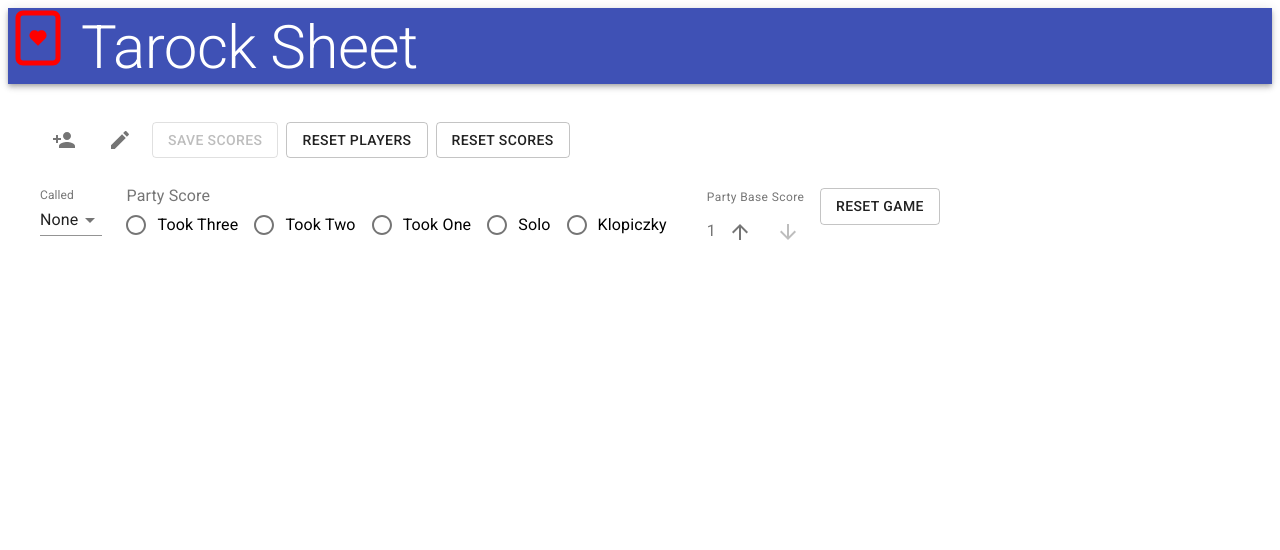
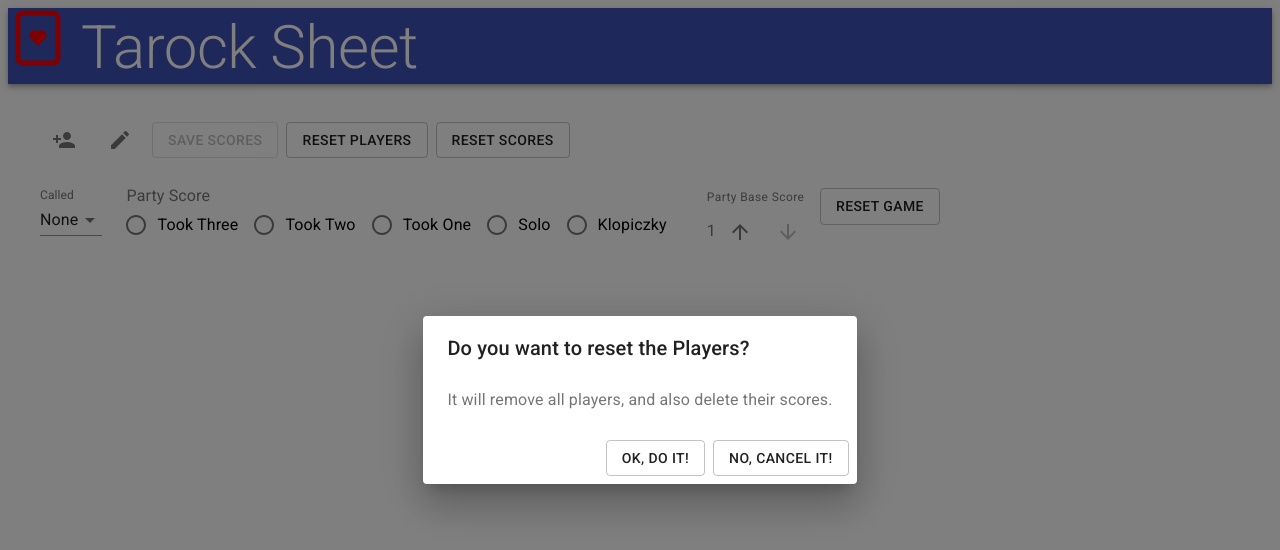
Before and after one commit to samson84/tarock-sheet, a React (Create React App) app: page / in a window 1280 px wide. Both pictures are taken after a click on the button "RESET PLAYERS". Shown: the top 550 px of the page. Built offline with nearby package versions, Linux system fonts and the light colour scheme.

Commit message:
Add confirmation to destroy functions.

```diff
--- /dev/null
+++ b/src/components/Confirm.tsx
@@ -0,0 +1,67 @@
+import React, { useState } from "react";
+import Button from "@material-ui/core/Button";
+import Dialog from "@material-ui/core/Dialog";
+import DialogActions from "@material-ui/core/DialogActions";
+import DialogContent from "@material-ui/core/DialogContent";
+import DialogContentText from "@material-ui/core/DialogContentText";
+import useMediaQuery from "@material-ui/core/useMediaQuery";
+import { useTheme } from "@material-ui/core/styles";
+import { DialogTitle } from "@material-ui/core";
+
+interface ConfirmProps {
+  title?: string;
+  text?: string;
+  target: (clickHandler: () => void) => React.ReactElement;
+  onConfirm: () => void;
+}
+
+const Confrim = ({
+  text = "",
+  title = "",
+  target,
+  onConfirm,
+}: ConfirmProps) => {
+  const [open, setOpen] = useState(false);
+  const theme = useTheme();
+  const fullScreen = useMediaQuery(theme.breakpoints.down("sm"));
+
+  const handleClick = () => {
+    setOpen(true);
+  };
+
+  const handleOk = () => {
+    onConfirm();
+    handleClose();
+  };
+
+  const handleClose = () => {
+    setOpen(false);
+  };
+
+  return (
+    <>
+      {target(handleClick)}
+      <Dialog fullScreen={fullScreen} open={open} onClose={handleClose}>
+        <DialogTitle>{title}</DialogTitle>
+        <DialogContent>
+          <DialogContentText>{text}</DialogContentText>
+        </DialogContent>
+        <DialogActions>
+          <Button onClick={handleOk} color="default" variant="outlined">
+            Ok, do it!
+          </Button>
+          <Button
+            onClick={handleClose}
+            color="default"
+            variant="outlined"
+            autoFocus
+          >
+            No, cancel it!
+          </Button>
+        </DialogActions>
+      </Dialog>
+    </>
+  );
+};
+
+export default Confrim;
--- a/src/components/Players.tsx
+++ b/src/components/Players.tsx
@@ -26,6 +26,7 @@ import { MdPerson as UserIcon } from "react-icons/md";
 import { MdPersonAdd as AddUserIcon } from "react-icons/md";
 import { MdDone as FinishEditingIcon } from "react-icons/md";
 import WinnerIcon from "@material-ui/icons/EmojiEvents";
+import Confrim from "./Confirm";
 
 interface PlayerAvatarProps {
   player: Player;
@@ -83,9 +84,16 @@ const EditablePlayerItem = (props: EditablePlayerItemProps) => {
             </Grid>
           </Grid>
           <Grid item>
-            <IconButton onClick={handleRemove}>
+            <Confrim
+              title={`Do you want to remove ${player.name || "this player"}?`}
+              text="It will remove the player, and deletes its score too."
+              target={(handleClick) => (
+                <IconButton onClick={handleClick}>
                   <RemoveIcon />
                 </IconButton>
+              )}
+              onConfirm={handleRemove}
+            />
           </Grid>
         </Grid>
       </CardContent>
@@ -189,14 +197,28 @@ const Players = (props: PlayersProps) => {
           </Button>
         </Grid>
         <Grid item>
-          <Button variant="outlined" onClick={onResetPlayers}>
+          <Confrim
+            title="Do you want to reset the Players?"
+            text="It will remove all players, and also delete their scores."
+            target={(handleClick) => (
+              <Button variant="outlined" onClick={handleClick}>
                 Reset Players
               </Button>
+            )}
+            onConfirm={onResetPlayers}
+          />
         </Grid>
         <Grid item>
-          <Button variant="outlined" onClick={onResetScores}>
+          <Confrim
+            title="Do you want to reset the Scores?"
+            text="It will reset the scores to the players' base score, but keeps all the players."
+            target={(handleClick) => (
+              <Button variant="outlined" onClick={handleClick}>
                 Reset Scores
               </Button>
+            )}
+            onConfirm={onResetScores}
+          />
         </Grid>
       </Grid>
       {players.map((player) => (
--- a/src/components/TarockSheet.tsx
+++ b/src/components/TarockSheet.tsx
@@ -38,6 +38,7 @@ import {
   sumPlayerScores,
 } from "../lib/gameScoreList";
 import { storage as storageInitializer } from "../services/localStorage";
+import Confirm from "./Confirm";
 // import ScoreSheet from "./ScoreSheet";
 
 const allBidsByGroup = getAllBidsByGorup();
@@ -188,9 +189,16 @@ const TarockSheet = () => {
             <GameProperties game={game} onChange={handleChangeGameProperties} />
           </Grid>
           <Grid item>
-            <Button variant="outlined" onClick={handleResetGame}>
-              Reset Game
-            </Button>
+            <Confirm
+              title="Do you really want to reset this Game?"
+              text="It will clear up the game's properties and remove all contracts without saving them."
+              target={(handleClick) => (
+                <Button variant="outlined" onClick={handleClick}>
+                  Reset Game
+                </Button>
+              )}
+              onConfirm={handleResetGame}
+            />
           </Grid>
         </Grid>
       </Grid>
```
Also changed, not shown: 1 other file (tests, documents, lock files or other folders). Lines whose indentation alone changed are shown as unchanged.
